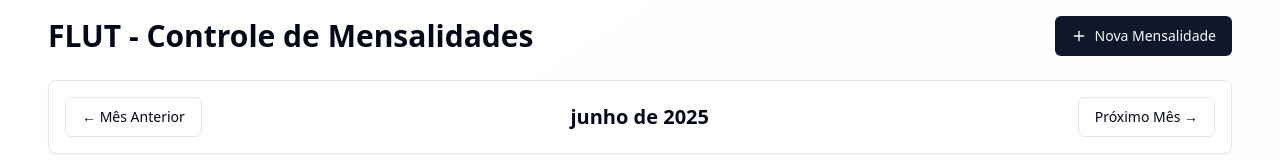
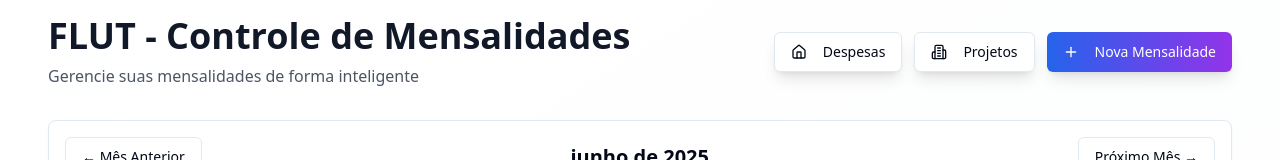
Before and after one commit to rgomes1990/monthly-cash-flow-hub, a React (Vite) app: page /flut in a window 1280 px wide. Shown: the top 160 px of the page. Built offline with nearby package versions, Linux system fonts and the light colour scheme; no server answers; the database is empty.

Commit message:
Add navigation to other pages
Add buttons to navigate to Projects and Expenses from the Flut menu.

```diff
--- a/src/pages/Flut.tsx
+++ b/src/pages/Flut.tsx
@@ -1,8 +1,9 @@
 import { useState } from "react";
+import { useNavigate } from "react-router-dom";
 import { Button } from "@/components/ui/button";
 import { Card, CardContent, CardHeader, CardTitle } from "@/components/ui/card";
 import { Badge } from "@/components/ui/badge";
-import { Plus, Calendar, DollarSign, Users, TrendingUp } from "lucide-react";
+import { Plus, Calendar, DollarSign, Users, TrendingUp, Home, Building2 } from "lucide-react";
 import { FlutForm } from "@/components/FlutForm";
 import { FlutCard } from "@/components/FlutCard";
 import { useFlutSubscriptions } from "@/hooks/useFlutSubscriptions";
@@ -10,6 +11,7 @@ import { format, startOfMonth, addMonths } from "date-fns";
 import { ptBR } from "date-fns/locale";
 
 const Flut = () => {
+  const navigate = useNavigate();
   const [showForm, setShowForm] = useState(false);
   const [currentMonth, setCurrentMonth] = useState(new Date());
   const { subscriptions, loading } = useFlutSubscriptions();
@@ -64,12 +66,40 @@ const Flut = () => {
     <div className="min-h-screen bg-gradient-to-br from-background to-muted/20 p-4">
       <div className="container mx-auto space-y-6">
         {/* Header */}
-        <div className="flex justify-between items-center">
-          <h1 className="text-3xl font-bold text-foreground">FLUT - Controle de Mensalidades</h1>
-          <Button onClick={() => setShowForm(true)} className="gap-2">
-            <Plus className="h-4 w-4" />
-            Nova Mensalidade
-          </Button>
+        <div className="flex flex-col sm:flex-row justify-between items-start sm:items-center mb-8 gap-4">
+          <div>
+            <h1 className="text-4xl font-bold text-gray-900 mb-2">
+              FLUT - Controle de Mensalidades
+            </h1>
+            <p className="text-gray-600">
+              Gerencie suas mensalidades de forma inteligente
+            </p>
+          </div>
+          <div className="flex gap-3">
+            <Button
+              onClick={() => navigate('/')}
+              variant="outline"
+              className="shadow-lg transition-all duration-300 hover:shadow-xl"
+            >
+              <Home className="w-4 h-4 mr-2" />
+              Despesas
+            </Button>
+            <Button
+              onClick={() => navigate('/projects')}
+              variant="outline"
+              className="shadow-lg transition-all duration-300 hover:shadow-xl"
+            >
+              <Building2 className="w-4 h-4 mr-2" />
+              Projetos
+            </Button>
+            <Button
+              onClick={() => setShowForm(true)}
+              className="bg-gradient-to-r from-blue-600 to-purple-600 hover:from-blue-700 hover:to-purple-700 text-white shadow-lg transition-all duration-300 hover:shadow-xl"
+            >
+              <Plus className="w-4 h-4 mr-2" />
+              Nova Mensalidade
+            </Button>
+          </div>
         </div>
 
         {/* Month Navigator */}
```
